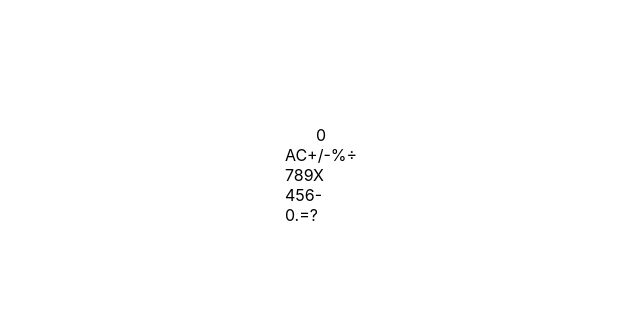
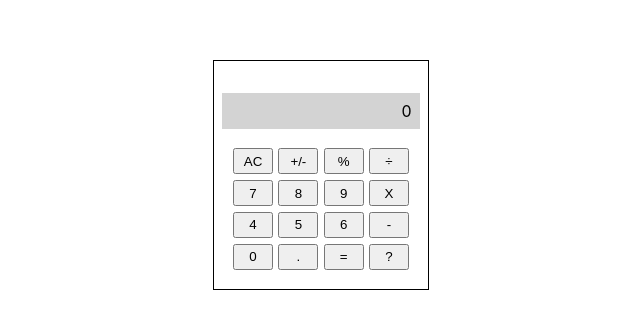
Before and after one commit to FrancoRosa/react-calc, a React (Create React App) app: page / in a window 1280 px wide. Shown: the part 225-554 px from the top of the page, without its empty margins (319-959 px from the left). Built offline with nearby package versions, Linux system fonts and the light colour scheme.

Commit message:
Add basic style

```diff
--- a/src/components/App.css
+++ b/src/components/App.css
@@ -25,4 +25,19 @@ body {
   align-items: center;
   justify-content: center;
   flex-direction: column;
+  border: 1px solid;
+  padding: 1em;
 }
+
+button {
+  height: 2em;
+  width: 3em;
+  margin: 0.2em;
+}
+
+.display {
+  text-align: right;
+  width: 100%;
+  background-color: lightgrey;
+  padding: 0.5em;
+}
--- a/src/components/App.js
+++ b/src/components/App.js
@@ -5,25 +5,25 @@ import './App.css';
 
 const Display = props => {
   return (
-    <div>
-      { props.display }
-    </div>
-  );
+    <p className="display">
+      { props.text }
+    </p>
+  )
 };
 
 Display.defaultProps = {
-  display: '0',
+  text: '0',
 };
 
 Display.propTypes = {
-  display: PropTypes.string,
+  text: PropTypes.string,
 };
 
 const Button = props => {
   return (
-    <span>
+    <button type="button">
       { props.button }
-    </span>
+    </button>
   );
 };
 
```
